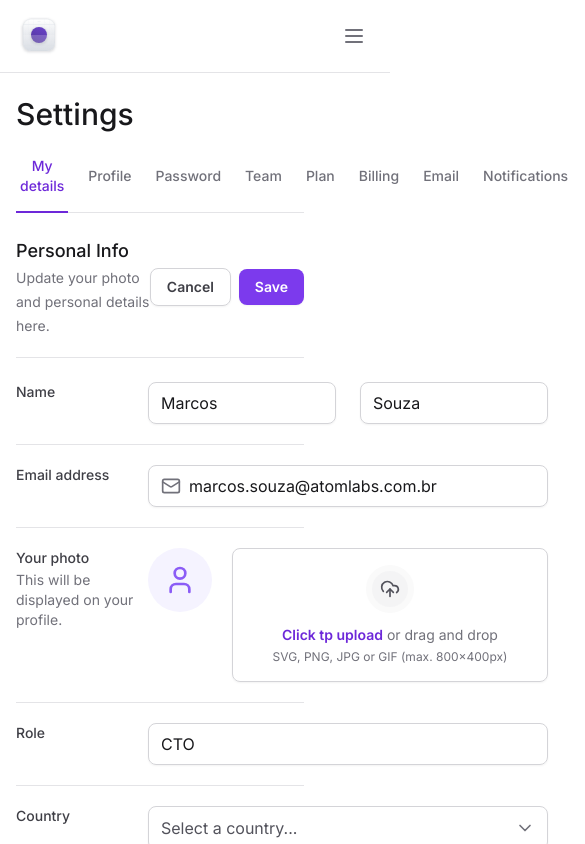
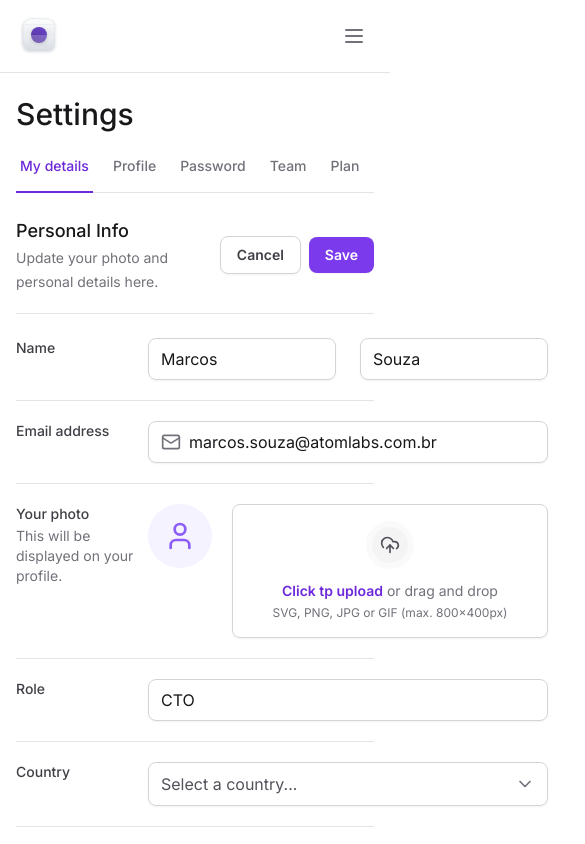
Before and after one commit to marcoscuomo/tailwind-next, a Next.js app: page / in a window 390 px wide. Shown: the top 844 px of the page, 585 px wide, since content can reach past the window. Built offline with nearby package versions, Linux system fonts and the light colour scheme.

Commit message:
Responsividade das abas

```diff
--- a/package.json
+++ b/package.json
@@ -11,6 +11,7 @@
   "dependencies": {
     "@formkit/auto-animate": "^0.8.1",
     "@radix-ui/react-collapsible": "^1.0.3",
+    "@radix-ui/react-scroll-area": "^1.0.5",
     "@radix-ui/react-select": "^2.0.0",
     "@radix-ui/react-tabs": "^1.0.4",
     "framer-motion": "^11.0.3",
--- a/src/app/layout.tsx
+++ b/src/app/layout.tsx
@@ -18,9 +18,9 @@
   return (
     <html lang="en" className="antialiased">
       <body className={inter.className}>
-        <div className="grid min-h-screen grid-cols-app">
+        <div className="min-h-screen lg:grid lg:grid-cols-app">
           <Sidebar />
-          <main className="px-4 pb-12 pt-24 lg:col-start-2 lg:px-8 lg:pt-8">
+          <main className="max-w-[100vw] px-4 pb-12 pt-24 lg:col-start-2 lg:px-8 lg:pt-8">
             {children}
           </main>
         </div>
--- a/src/components/SettingsTabs/TabItem.tsx
+++ b/src/components/SettingsTabs/TabItem.tsx
@@ -15,7 +15,7 @@
       value={value}
       className="group relative px-1 pb-4 text-sm font-medium text-zinc-500 outline-none hover:text-violet-700 data-[state=active]:text-violet-700"
     >
-      <span className="rounded group-focus-visible:ring-2 group-focus-visible:ring-violet-400 group-focus-visible:ring-offset-4">
+      <span className="whitespace-nowrap rounded group-focus-visible:ring-2 group-focus-visible:ring-violet-400 group-focus-visible:ring-offset-4">
         {title}
       </span>
       {isSelected && (
--- a/src/components/SettingsTabs/index.tsx
+++ b/src/components/SettingsTabs/index.tsx
@@ -1,5 +1,6 @@
 'use client'
 import * as Tabs from '@radix-ui/react-tabs'
+import * as ScrollArea from '@radix-ui/react-scroll-area'
 import { TabItem } from './TabItem'
 import { useState } from 'react'
 
@@ -8,6 +9,8 @@
 
   return (
     <Tabs.Root value={currentTab} onValueChange={setCurrentTab}>
+      <ScrollArea.Root className="w-full" type="scroll">
+        <ScrollArea.Viewport className="w-full overflow-x-scroll">
           <Tabs.List className="mt-6 flex w-full items-center gap-4 border-b border-zinc-200">
             <TabItem
               value="my-details"
@@ -24,8 +27,16 @@
               title="Password"
               isSelected={currentTab === 'password'}
             />
-        <TabItem value="team" title="Team" isSelected={currentTab === 'team'} />
-        <TabItem value="plan" title="Plan" isSelected={currentTab === 'plan'} />
+            <TabItem
+              value="team"
+              title="Team"
+              isSelected={currentTab === 'team'}
+            />
+            <TabItem
+              value="plan"
+              title="Plan"
+              isSelected={currentTab === 'plan'}
+            />
             <TabItem
               value="billing"
               title="Billing"
@@ -46,8 +57,20 @@
               title="Integrations"
               isSelected={currentTab === 'integrations'}
             />
-        <TabItem value="api" title="API" isSelected={currentTab === 'api'} />
+            <TabItem
+              value="api"
+              title="API"
+              isSelected={currentTab === 'api'}
+            />
           </Tabs.List>
+        </ScrollArea.Viewport>
+        <ScrollArea.Scrollbar
+          className="flex h-0.5 translate-y-1.5 touch-none select-none flex-col bg-zinc-100"
+          orientation="horizontal"
+        >
+          <ScrollArea.Thumb className="relative flex-1 rounded-lg bg-zinc-300" />
+        </ScrollArea.Scrollbar>
+      </ScrollArea.Root>
     </Tabs.Root>
   )
 }
--- a/src/components/Sidebar/index.tsx
+++ b/src/components/Sidebar/index.tsx
@@ -26,7 +26,7 @@
     <Collapsible.Root className="fixed left-0 right-0 top-0 z-20 flex flex-col gap-6 border-b border-zinc-200 bg-white p-4 data-[state=open]:bottom-0 lg:right-auto  lg:w-80 lg:border-r lg:px-5 lg:py-8 lg:data-[state=closed]:bottom-0">
       <div className="flex items-center justify-between">
         <Logo />
-        <Collapsible.Trigger asChild>
+        <Collapsible.Trigger asChild className="lg:hidden">
           <Button variant="ghost">
             <Menu className="h-6 w-6" />
           </Button>
```
Also changed, not shown: 1 other file (tests, documents, lock files or other folders). Lines whose indentation alone changed are shown as unchanged.
